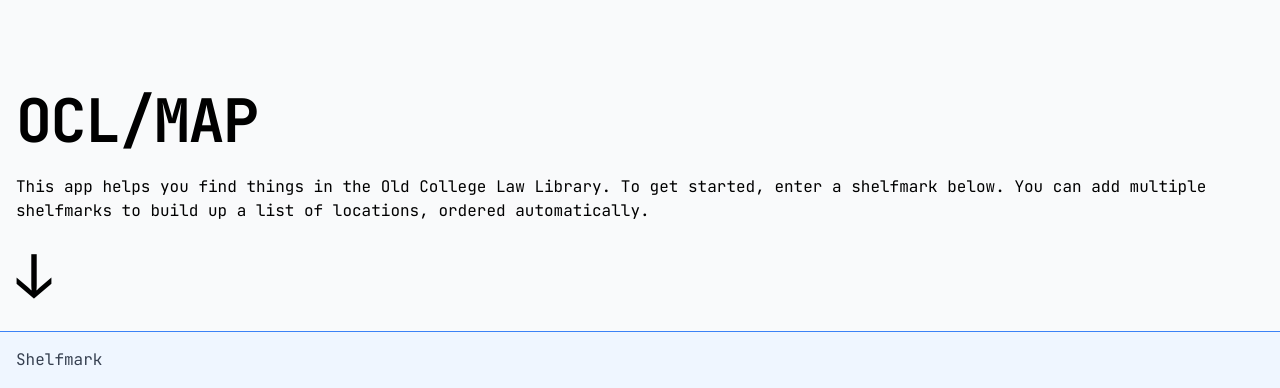
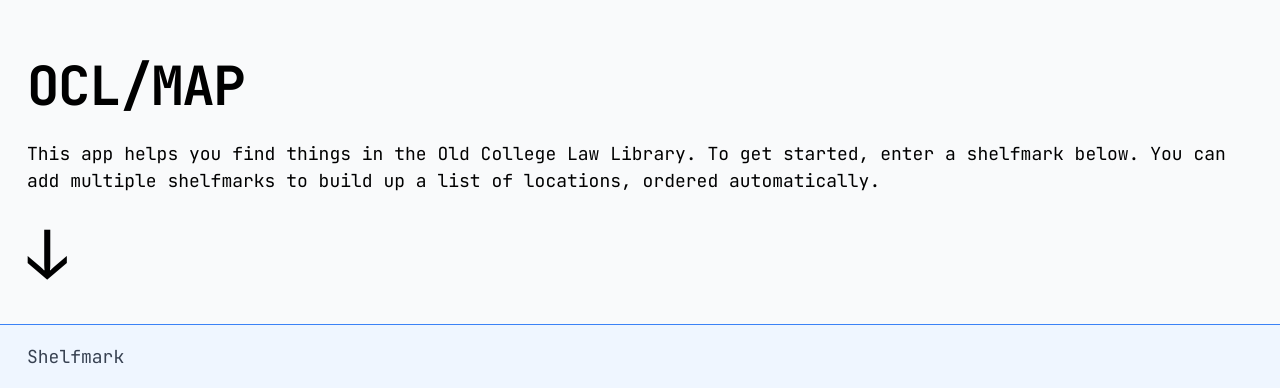
Before and after one commit to nickdbush/ocl, a Preact app: page / in a window 1280 px wide. Shown: the part 412-800 px from the top of the page. Built offline with nearby package versions, Linux system fonts and the light colour scheme.

Commit message:
Make everything bigger

```diff
--- a/src/app.tsx
+++ b/src/app.tsx
@@ -69,7 +69,7 @@ export function App() {
         }}
       >
         <input
-          class="w-full px-4 py-4 border-t bg-white outline-none focus:border-blue-500 focus:bg-blue-50 transition-colors placeholder:text-gray-700"
+          class="w-full px-6 py-4 border-t bg-white outline-none focus:border-blue-500 focus:bg-blue-50 transition-colors placeholder:text-gray-700"
           type="text"
           placeholder="Shelfmark"
           value={input}
@@ -101,8 +101,8 @@ export function Stop({ destination, setVisited }: StopProps) {
         setVisited(!visited);
       }}
     >
-      <td class={clsx("pl-4 py-3", visited && "line-through text-gray-400")}>{shelfmark.text}</td>
-      <td class={clsx("pr-4 py-3 text-right", visited && "text-gray-400")}>
+      <td class={clsx("pl-6 py-4", visited && "line-through text-gray-400")}>{shelfmark.text}</td>
+      <td class={clsx("pr-6 py-4 text-right", visited && "text-gray-400")}>
         <span class="mr-5">
           {location != null && (
             <>
@@ -131,7 +131,7 @@ function StopList({ groups, setVisited }: ListProps) {
             return (
               <Fragment key={label}>
                 <tr class="text-lg leading-none">
-                  <td class="px-4 pb-3 pt-6 bg-white-50 flex flex-row items-center text-blue-600">
+                  <td class="px-6 pb-4 pt-7 bg-white-50 flex flex-row items-center text-blue-600">
                     <ArrowUpRight class="mr-1.5" />
                     <span>{label}</span>
                   </td>
@@ -153,8 +153,8 @@ function StopList({ groups, setVisited }: ListProps) {
 
 function Explainer() {
   return (
-    <div class="p-4 flex flex-col h-full justify-end">
-      <h1 class="text-6xl font-bold tracking-tight">OCL/MAP</h1>
+    <div class="p-6 flex flex-col h-full justify-end">
+      <h1 class="text-5xl font-bold tracking-tight">OCL/MAP</h1>
       <p class="mt-6">
         This app helps you find things in the Old College Law Library. To get started, enter a
         shelfmark below. You can add multiple shelfmarks to build up a list of locations, ordered
--- a/src/index.css
+++ b/src/index.css
@@ -8,3 +8,7 @@ body,
   width: 100%;
   height: 100%;
 }
+
+html {
+  font-size: 18px;
+}
```
